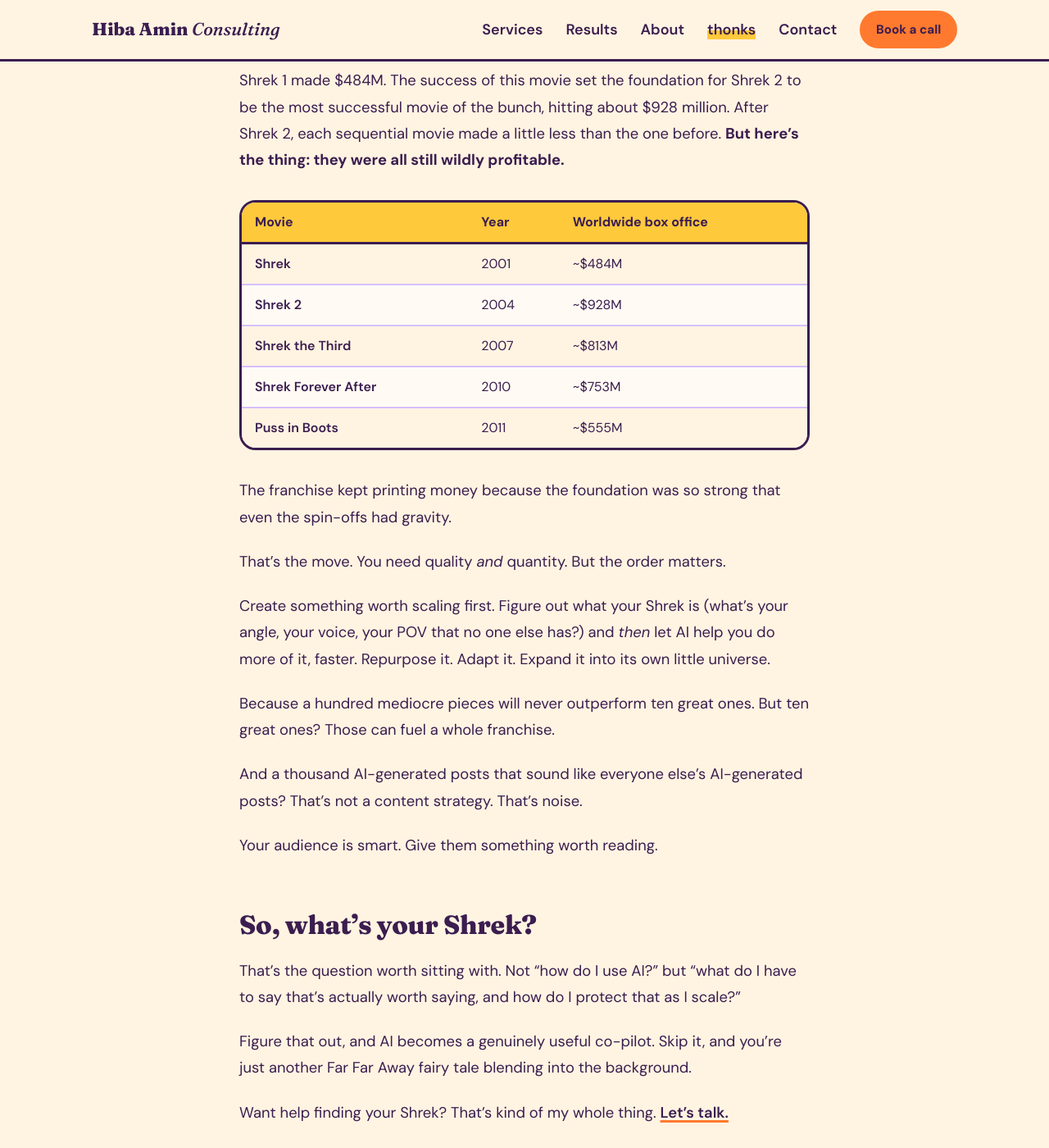
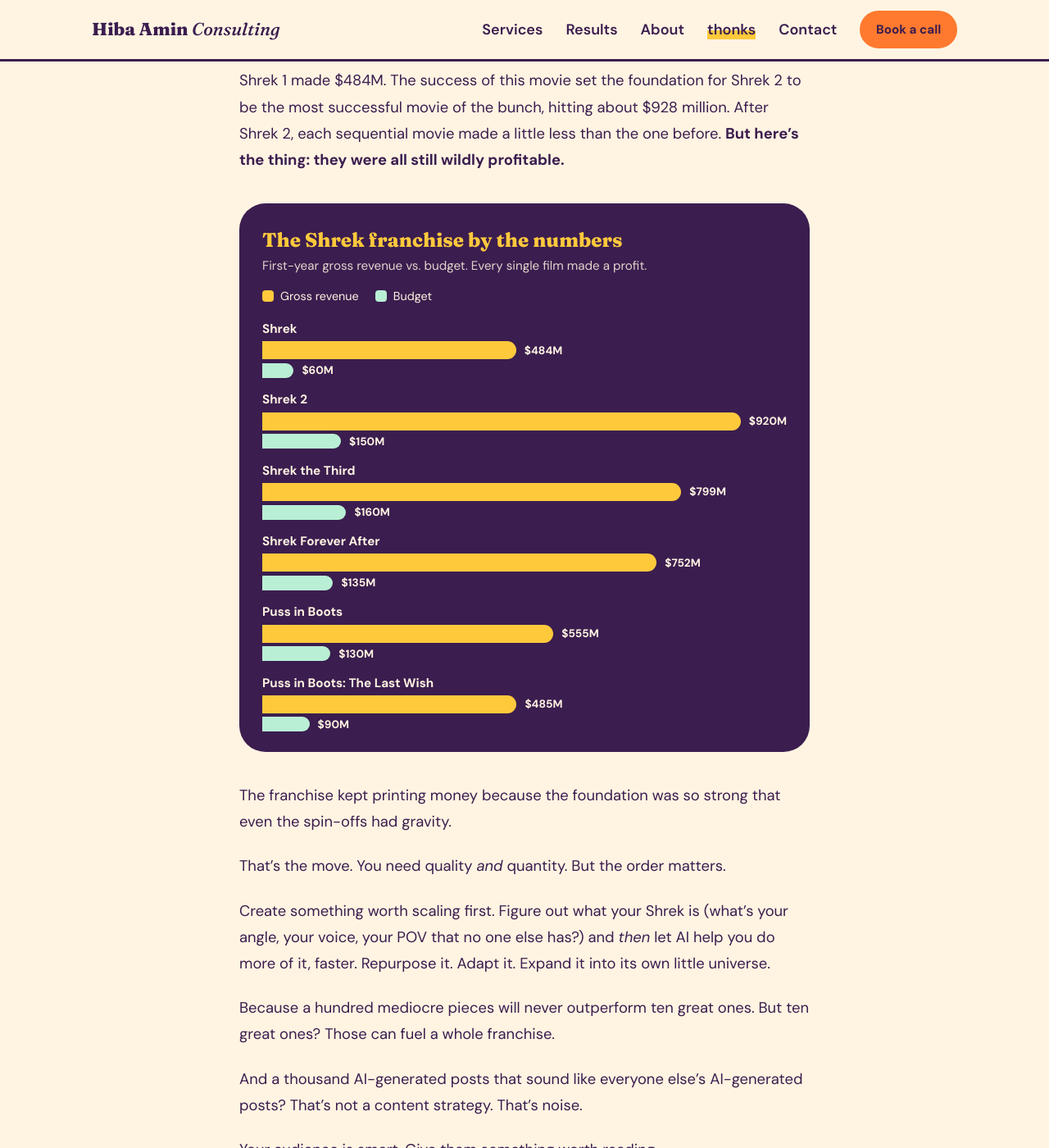
Before and after one commit to h5amin/h5amin.github.io, a Jekyll site: the page built from _posts/2026-10-02-what-shrek-taught-me-about-ai-and-content.md, in a window 1280 px wide and 1400 px high, scrolled down 5655 px. Shown: the whole window at 82% size. Built offline with Jekyll 4.4.1, drawn with Linux system fonts in a browser that asks for light colours; some of the changed text lies outside the part shown.

Commit message:
Add on-brand box office chart to the Shrek post
Rebuilds Hiba's revenue vs. budget chart as an HTML/CSS bar chart in
the site palette, with the numbers in _data/shrek_box_office.yml.
Replaces the interim table.

Co-Authored-By: Claude Opus 5.5 <noreply@anthropic.com>
Claude-Session: https://claude.ai/code/session_01M3jWd6jbrxGvJCUCQM4XXr

```diff
--- /dev/null
+++ b/_includes/shrek-chart.html
@@ -0,0 +1,27 @@
+{% comment %} Bar chart for the Shrek post. Numbers live in _data/shrek_box_office.yml {% endcomment %}
+{% assign max = 1000 %}
+<figure class="bar-chart">
+  <figcaption>
+    <p class="bar-chart-title">The Shrek franchise by the numbers</p>
+    <p class="bar-chart-sub">First-year gross revenue vs. budget. Every single film made a profit.</p>
+  </figcaption>
+  <div class="bar-legend" aria-hidden="true">
+    <span><i class="swatch swatch-revenue"></i>Gross revenue</span>
+    <span><i class="swatch swatch-budget"></i>Budget</span>
+  </div>
+  <ul class="bar-rows">
+    {% for f in site.data.shrek_box_office %}
+    <li>
+      <span class="bar-label">{{ f.film }}</span>
+      <span class="bar-line">
+        <span class="bar bar-revenue" style="width: {{ f.revenue | times: 100.0 | divided_by: max }}%"></span>
+        <span class="bar-value"><span class="sr-only">Gross revenue </span>${{ f.revenue }}M</span>
+      </span>
+      <span class="bar-line">
+        <span class="bar bar-budget" style="width: {{ f.budget | times: 100.0 | divided_by: max }}%"></span>
+        <span class="bar-value"><span class="sr-only">Budget </span>${{ f.budget }}M</span>
+      </span>
+    </li>
+    {% endfor %}
+  </ul>
+</figure>
--- a/_posts/2026-10-02-what-shrek-taught-me-about-ai-and-content.md
+++ b/_posts/2026-10-02-what-shrek-taught-me-about-ai-and-content.md
@@ -93,13 +93,7 @@ What it *can* do is spin up a very charming, very useful sidekick. Once you've d
 
 Shrek 1 made $484M. The success of this movie set the foundation for Shrek 2 to be the most successful movie of the bunch, hitting about $928 million. After Shrek 2, each sequential movie made a little less than the one before. **But here's the thing: they were all still wildly profitable.**
 
-| Movie | Year | Worldwide box office |
-| --- | --- | --- |
-| Shrek | 2001 | ~$484M |
-| Shrek 2 | 2004 | ~$928M |
-| Shrek the Third | 2007 | ~$813M |
-| Shrek Forever After | 2010 | ~$753M |
-| Puss in Boots | 2011 | ~$555M |
+{% include shrek-chart.html %}
 
 The franchise kept printing money because the foundation was so strong that even the spin-offs had gravity.
 
--- a/assets/css/styles.css
+++ b/assets/css/styles.css
@@ -661,6 +661,44 @@ p { margin: 0 0 1em; }
   text-align: center;
 }
 
+/* Bar chart (used in the Shrek post) */
+.bar-chart {
+  margin: 2em 0;
+  padding: 28px 28px 24px;
+  background: var(--plum);
+  color: var(--cream);
+  border-radius: var(--radius);
+  line-height: 1.4;
+}
+.bar-chart figcaption { margin-bottom: 16px; }
+.bar-chart-title {
+  font-family: var(--font-display);
+  font-weight: 800;
+  font-variation-settings: "SOFT" 100, "WONK" 1;
+  font-size: 1.5rem;
+  color: var(--sunflower);
+  margin: 0 0 4px !important;
+}
+.bar-chart-sub { font-size: 0.95rem; opacity: 0.85; margin: 0 !important; }
+.bar-legend { display: flex; flex-wrap: wrap; gap: 20px; font-size: 0.9rem; margin-bottom: 20px; }
+.bar-legend span { display: inline-flex; align-items: center; gap: 8px; }
+.swatch { display: inline-block; width: 14px; height: 14px; border-radius: 4px; }
+.swatch-revenue, .bar-revenue { background: var(--sunflower); }
+.swatch-budget, .bar-budget { background: var(--mint); }
+.bar-rows { list-style: none; margin: 0; padding: 0; display: grid; gap: 16px; }
+.bar-rows li { margin: 0 !important; }
+.bar-rows li::marker { content: none; }
+.bar-label { display: block; font-weight: 700; font-size: 0.95rem; margin-bottom: 4px; }
+.bar-line { display: flex; align-items: center; gap: 10px; margin-top: 4px; }
+.bar { display: block; height: 18px; border-radius: 0 999px 999px 0; min-width: 4px; }
+.bar-revenue { height: 22px; }
+.bar-value { font-size: 0.85rem; font-weight: 700; white-space: nowrap; }
+
+@media (max-width: 480px) {
+  .bar-chart { padding: 20px 16px; }
+  .bar-chart-title { font-size: 1.25rem; }
+}
+
 /* Tables */
 .table-wrap {
   overflow-x: auto;
```
Also changed, not shown: _data/shrek_box_office.yml (added, +20 -0 lines), README.md.
